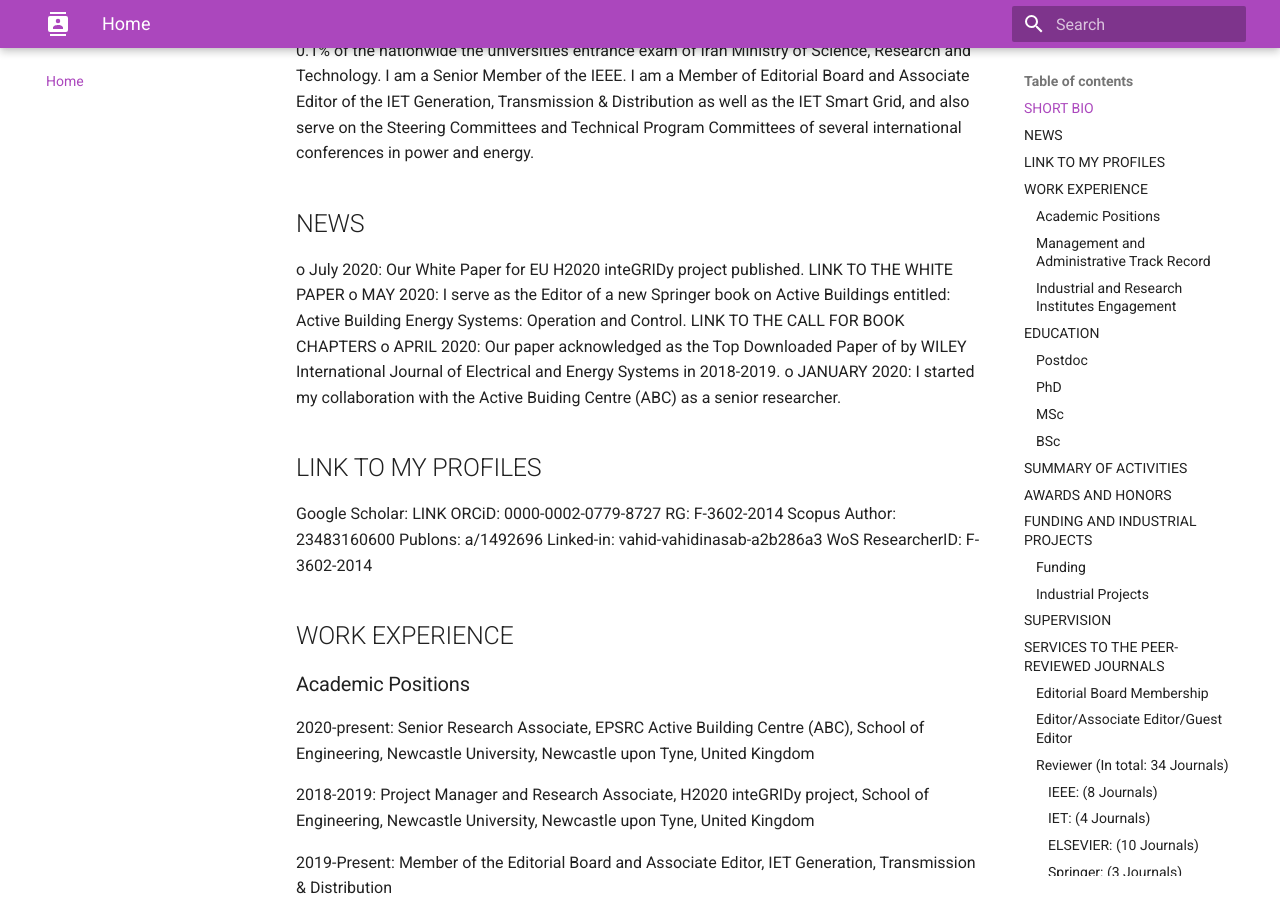
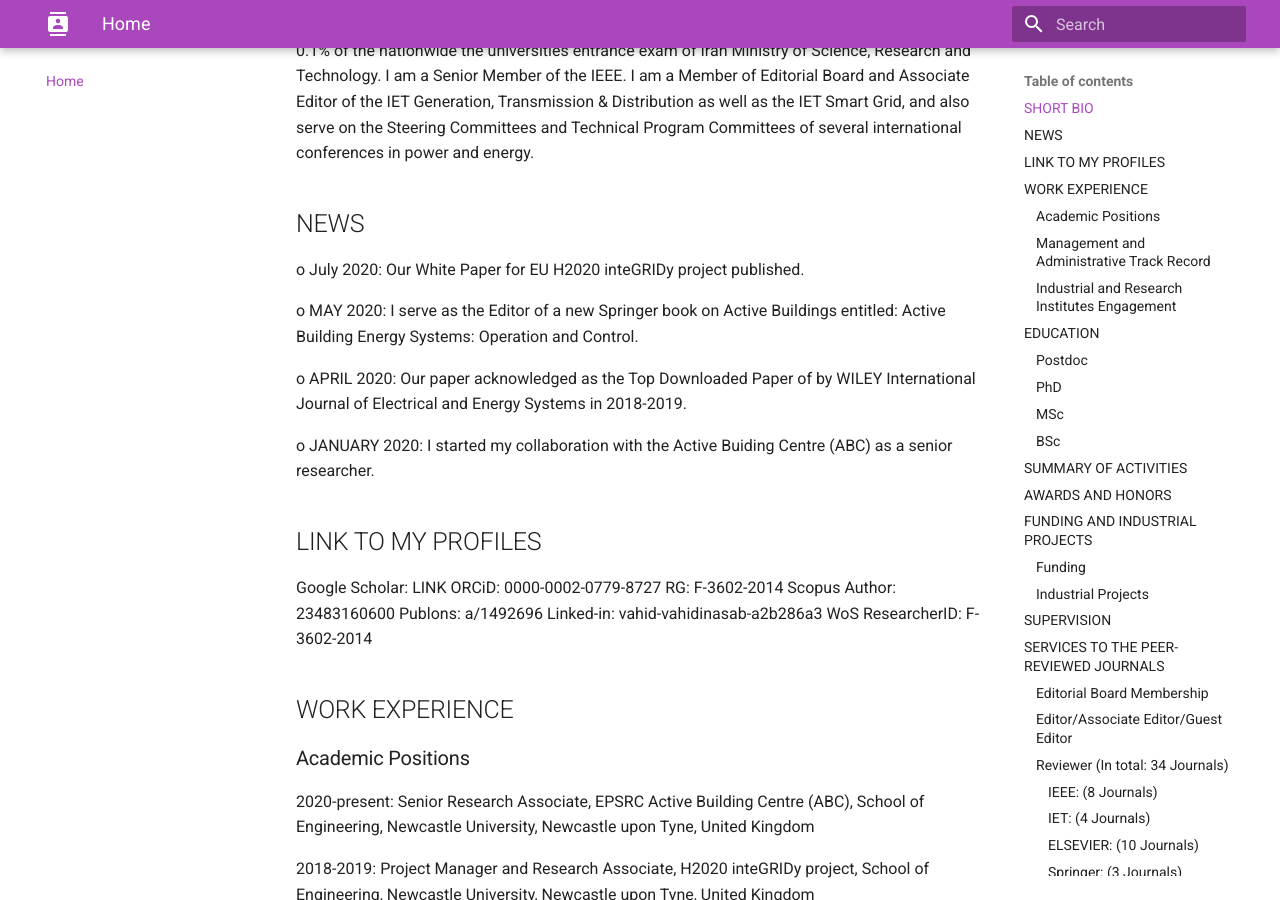
Before and after one commit to vahidinasab/vahidinasab.github.io, an MkDocs documentation site: the page built from docs/index.md, in a window 1280 px wide and 900 px high, scrolled down 727 px. Built offline with MkDocs 1.6.1 and Material for MkDocs 9.7.7, drawn with Linux system fonts in a browser that asks for light colours.

Commit message:
Update index.md

```diff
--- a/docs/index.md
+++ b/docs/index.md
@@ -7,9 +7,12 @@ I am a senior researcher in the School of Engineering at Newcastle University. M
 
 ## NEWS
 
-o July 2020: Our White Paper for EU H2020 inteGRIDy project published. LINK TO THE WHITE PAPER
-o   MAY 2020: I serve as the Editor of a new Springer book on Active Buildings entitled: Active Building Energy Systems: Operation and Control. LINK TO THE CALL FOR BOOK CHAPTERS
+o July 2020: Our White Paper for EU H2020 inteGRIDy project published.
+
+o   MAY 2020: I serve as the Editor of a new Springer book on Active Buildings entitled: Active Building Energy Systems: Operation and Control.
+
 o  APRIL 2020: Our paper acknowledged as the Top Downloaded Paper of by WILEY International Journal of Electrical and Energy Systems in 2018-2019.
+
 o   JANUARY 2020: I started my collaboration with the Active Buiding Centre (ABC) as a senior researcher.
 
 
```
